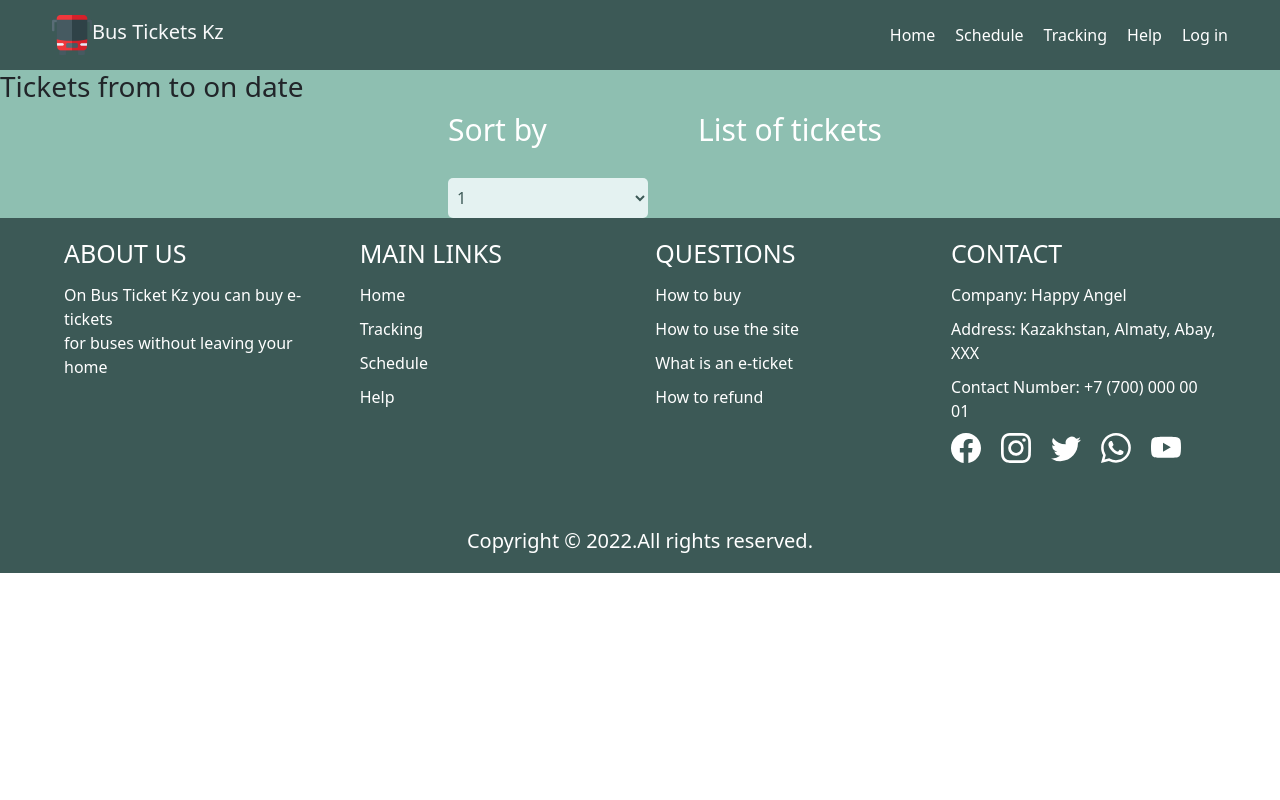
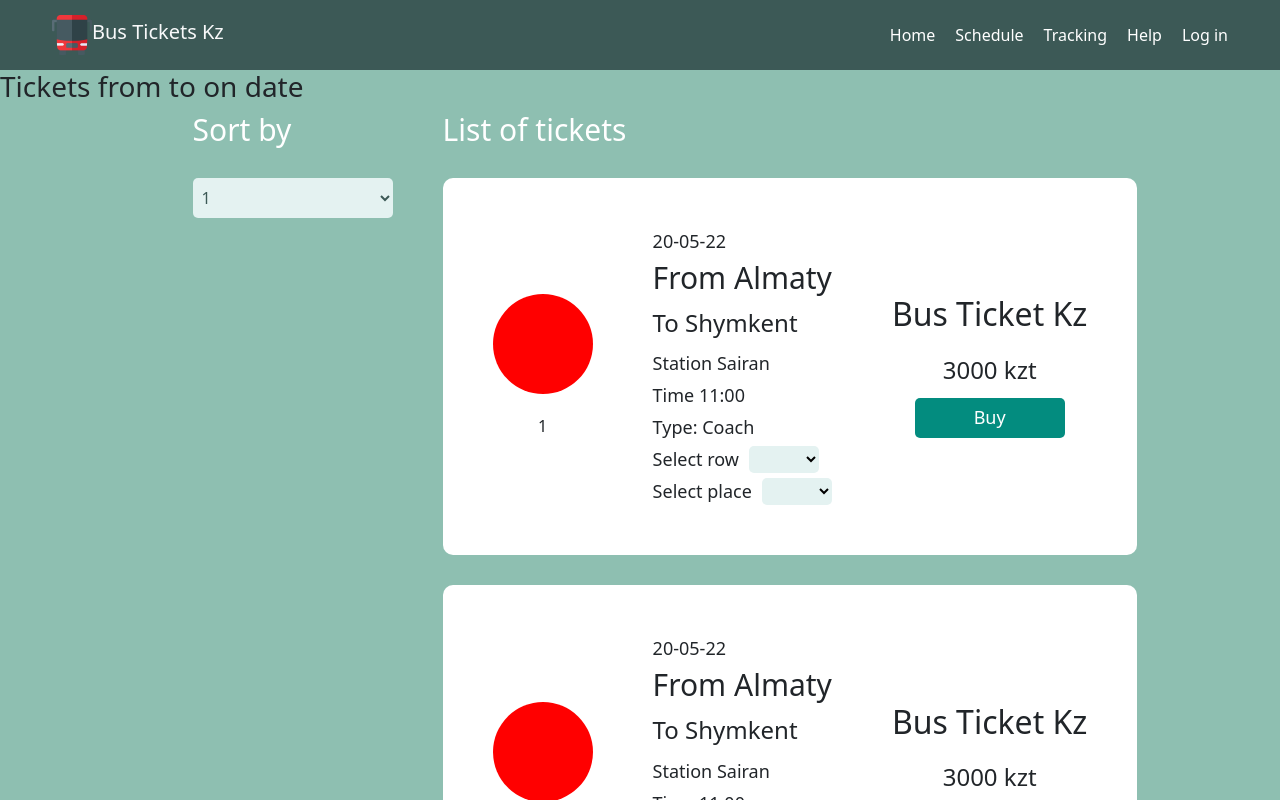
Before and after one commit to N2749/fis_final_front_vue, a Vue app: page /tickets in a window 1280 px wide. Shown: the top 800 px of the page. Built offline with nearby package versions, Linux system fonts and the light colour scheme.

Commit message:
feat: adding profile page

```diff
--- a/src/components/MyTicket.vue
+++ b/src/components/MyTicket.vue
@@ -2,18 +2,27 @@
   <div class="ticket">
     <div class="ticket-img">
       <div class="img"></div>
-      <span class="ticket__number">#200302202</span>
+      <span class="ticket__number">{{ ticket.id }}</span>
     </div>
     <div class="ticket-info">
-      <div class="ticket-info__date">{{departureDate}}</div>
-      <h2 class="ticket-info__from-destination">From {{departurePoint}}</h2>
-      <h3 class="ticket-info__to-destination">To {{destinationPoint}}</h3>
-      <span class="station">Station {{station}}</span>
-      <span class="ticket-info__time">Time {{departureTime}}</span>
-      <span class="ticket-info__bus-type">Type: {{bus}}</span>
+      <div class="ticket-info__date">{{ ticket.departureDate }}</div>
+      <h2 class="ticket-info__from-destination">
+        From {{ ticket.departurePoint }}
+      </h2>
+      <h3 class="ticket-info__to-destination">
+        To {{ ticket.destinationPoint }}
+      </h3>
+      <span class="station">Station {{ ticket.station }}</span>
+      <span class="ticket-info__time">Time {{ ticket.departureTime }}</span>
+      <span class="ticket-info__bus-type">Type: {{ ticket.bus }}</span>
       <div class="row-select">
         <label for="row">Select row</label>
-        <select class="ticket-info__select" name="row" id="row" v-model="seatRow">
+        <select
+          class="ticket-info__select"
+          name="row"
+          id="row"
+          v-model="seatRow"
+        >
           <option value="1">1</option>
           <option value="2">2</option>
           <option value="3">3</option>
@@ -22,7 +31,12 @@
       </div>
       <div class="place-select">
         <label for="place">Select place</label>
-        <select class="ticket-info__select" name="place" id="place" v-model="seatColumn">
+        <select
+          class="ticket-info__select"
+          name="place"
+          id="place"
+          v-model="seatColumn"
+        >
           <option value="1">1</option>
           <option value="2">2</option>
           <option value="3">3</option>
@@ -32,11 +46,10 @@
     </div>
     <div class="ticket-price">
       <h2 class="ticket__logo">Bus Ticket Kz</h2>
-      <span class="ticket__price">{{price}}</span>
+      <span class="ticket__price">{{ ticket.price }}</span>
       <button class="ticket__buy-btn">Buy</button>
     </div>
   </div>
-
 </template>
 
 <script>
@@ -45,27 +58,26 @@ export default {
     ticket: {
       type: Object,
       required: true,
-    }
+    },
   },
   data() {
     return {
-      id: "",
-      departurePoint: "",
-      destinationPoint: "",
-      departureDate: "",
-      departureTime: "",
-      station: "",
-      bus: "",
-      seatRow: "",
-      seatColumn: "",
-      price: "",
-    }
-  }
-}
+      id: '',
+      departurePoint: '',
+      destinationPoint: '',
+      departureDate: '',
+      departureTime: '',
+      station: '',
+      bus: '',
+      seatRow: '',
+      seatColumn: '',
+      price: '',
+    };
+  },
+};
 </script>
 
 <style scoped>
-
 .ticket {
   display: flex;
   gap: 0 20px;
@@ -150,5 +162,4 @@ export default {
   background-color: #038c7f;
   color: white;
 }
-
 </style>
--- a/src/components/MyTicketsList.vue
+++ b/src/components/MyTicketsList.vue
@@ -1,7 +1,7 @@
 <template>
   <div>
     <div class="tickets-list">
-    <br>
+      <br />
       <div class="filter">
         <h2 class="filter__title">Sort by</h2>
         <select class="filter__select" name="filter" id="filter">
@@ -15,10 +15,8 @@
       <div class="tickets">
         <h2 class="tickets__title">List of tickets</h2>
         <ul class="tickets__list">
-        <li class="tickets__item">
-          <div v-for="ticket in tickets" :key="ticket.id">
+          <li v-for="ticket in tickets" :key="ticket.id" class="tickets__item">
             <MyTicket :ticket="ticket"></MyTicket>
-          </div>
           </li>
         </ul>
       </div>
@@ -27,25 +25,84 @@
 </template>
 
 <script>
-import MyTicket from "./MyTicket.vue";
+import MyTicket from './MyTicket.vue';
 export default {
-  components: { MyTicket},
+  components: { MyTicket },
 
   props: {
     ticketProperties: {
       required: true,
-    }
+    },
   },
   data() {
     return {
-      tickets: []
+      tickets: [
+        {
+          id: '1',
+          departurePoint: 'Almaty',
+          destinationPoint: 'Shymkent',
+          departureDate: '20-05-22',
+          departureTime: '11:00',
+          station: 'Sairan',
+          bus: 'Coach',
+          seatRow: '1',
+          seatColumn: '2',
+          price: '3000 kzt',
+        },
+        {
+          id: '1',
+          departurePoint: 'Almaty',
+          destinationPoint: 'Shymkent',
+          departureDate: '20-05-22',
+          departureTime: '11:00',
+          station: 'Sairan',
+          bus: 'Coach',
+          seatRow: '1',
+          seatColumn: '2',
+          price: '3000 kzt',
+        },
+        {
+          id: '1',
+          departurePoint: 'Almaty',
+          destinationPoint: 'Shymkent',
+          departureDate: '20-05-22',
+          departureTime: '11:00',
+          station: 'Sairan',
+          bus: 'Coach',
+          seatRow: '1',
+          seatColumn: '2',
+          price: '3000 kzt',
+        },
+        {
+          id: '1',
+          departurePoint: 'Almaty',
+          destinationPoint: 'Shymkent',
+          departureDate: '20-05-22',
+          departureTime: '11:00',
+          station: 'Sairan',
+          bus: 'Coach',
+          seatRow: '1',
+          seatColumn: '2',
+          price: '3000 kzt',
+        },
+        {
+          id: '1',
+          departurePoint: 'Almaty',
+          destinationPoint: 'Shymkent',
+          departureDate: '20-05-22',
+          departureTime: '11:00',
+          station: 'Sairan',
+          bus: 'Coach',
+          seatRow: '1',
+          seatColumn: '2',
+          price: '3000 kzt',
+        },
+      ],
     };
   },
   methods: {
-    retrieveTickets() {
-
-    }
-  }
+    //retrieveTickets() {},
+  },
 };
 </script>
 
@@ -100,5 +157,4 @@ export default {
 .tickets__item {
   list-style: none;
 }
-
 </style>
--- a/src/pages/ProfilePage.vue
+++ b/src/pages/ProfilePage.vue
@@ -1,25 +1,63 @@
 <template>
-  <div id="secure">
-    <h1>Secure Area</h1>
-    <p>
-      This is a secure area
-    </p>
+  <div class="wrapper">
+    <my-header></my-header>
+    <main class="profile-main">
+      <div class="profile-info">
+        <h4 class="profile-info__title">Profile information</h4>
+        <h3 class="profile-info__name">N2749</h3>
+        <span class="profile-info__balance">Balance: 20000 kzt</span>
+        <span class="profile-info__email">Email: n2749@iitu.kz</span>
+      </div>
+
+      <my-tickets-list :ticket-properties="ticketProperties"></my-tickets-list>
+    </main>
+    <my-footer></my-footer>
   </div>
 </template>
 
 <script>
+import MyHeader from '/src/components/MyHeader.vue';
+import MyFooter from '/src/components/MyFooter.vue';
+import MyTicketList from '/src/components/MyTicketsList.vue';
+
 export default {
+  components: { MyHeader, MyFooter, MyTicketList },
   data() {
-    return {};
-  }
-}
+    return {
+      ticketProperties: JSON.parse(
+        localStorage.getItem('ticketProperties')
+      ) || {
+        departurePoint: '',
+        destinationPoint: '',
+        departureDate: '',
+      },
+    };
+  },
+};
 </script>
 
 <style scoped>
-#secure {
-  background-color: #FFFFFF;
-  border: 1px solid #CCCCCC;
-  padding: 20px;
-  margin-top: 10px;
+.profile-main {
+  padding: 100px;
+}
+
+.profile-info {
+  width: 40%;
+  display: flex;
+  flex-direction: column;
+  padding: 30px;
+  gap: 20px 0;
+  background-color: white;
+  border: none;
+  border-radius: 10px;
+  box-shadow: 4px 2px 10px 2px rgba(38, 62, 80, 0.16);
+}
+
+.profile-info__title {
+  font-size: 35px;
+}
+.profile-info__balance,
+.profile-info__email {
+  font-size: 18px;
 }
 </style>
--- a/src/pages/TicketListPage.vue
+++ b/src/pages/TicketListPage.vue
@@ -2,7 +2,12 @@
   <div class="wrapper">
     <MyHeader></MyHeader>
     <main>
-      <h3>Tickets from {{ticketProperties.departurePoint}} to {{ticketProperties.destinationPoint}} on date {{ticketProperties.departureDate}}</h3>
+      <h3>
+        Tickets from {{ ticketProperties.departurePoint }} to
+        {{ ticketProperties.destinationPoint }} on date
+        {{ ticketProperties.departureDate }}
+      </h3>
+
       <MyTicketsList :ticket-properties="ticketProperties"></MyTicketsList>
     </main>
     <MyFooter></MyFooter>
@@ -17,18 +22,20 @@ export default {
   components: {
     MyHeader,
     MyFooter,
-    MyTicketsList
+    MyTicketsList,
   },
   data() {
     return {
-      ticketProperties: JSON.parse(localStorage.getItem("ticketProperties")) || {
-        departurePoint: "",
-        destinationPoint: "",
-        departureDate: ""
-      }
+      ticketProperties: JSON.parse(
+        localStorage.getItem('ticketProperties')
+      ) || {
+        departurePoint: '',
+        destinationPoint: '',
+        departureDate: '',
+      },
     };
-  }
-}
+  },
+};
 </script>
 
 <style>
```
Lines whose indentation alone changed are shown as unchanged.
